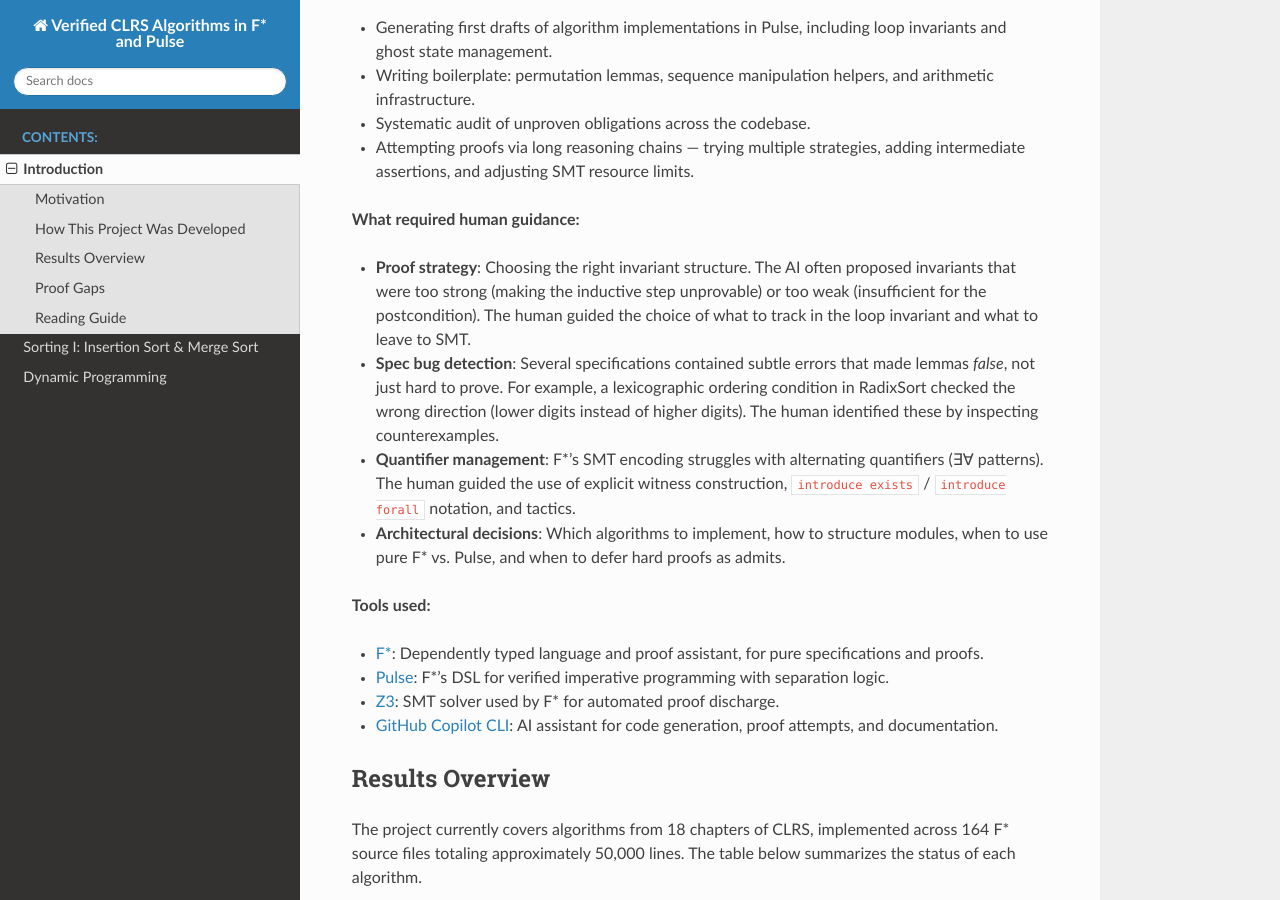
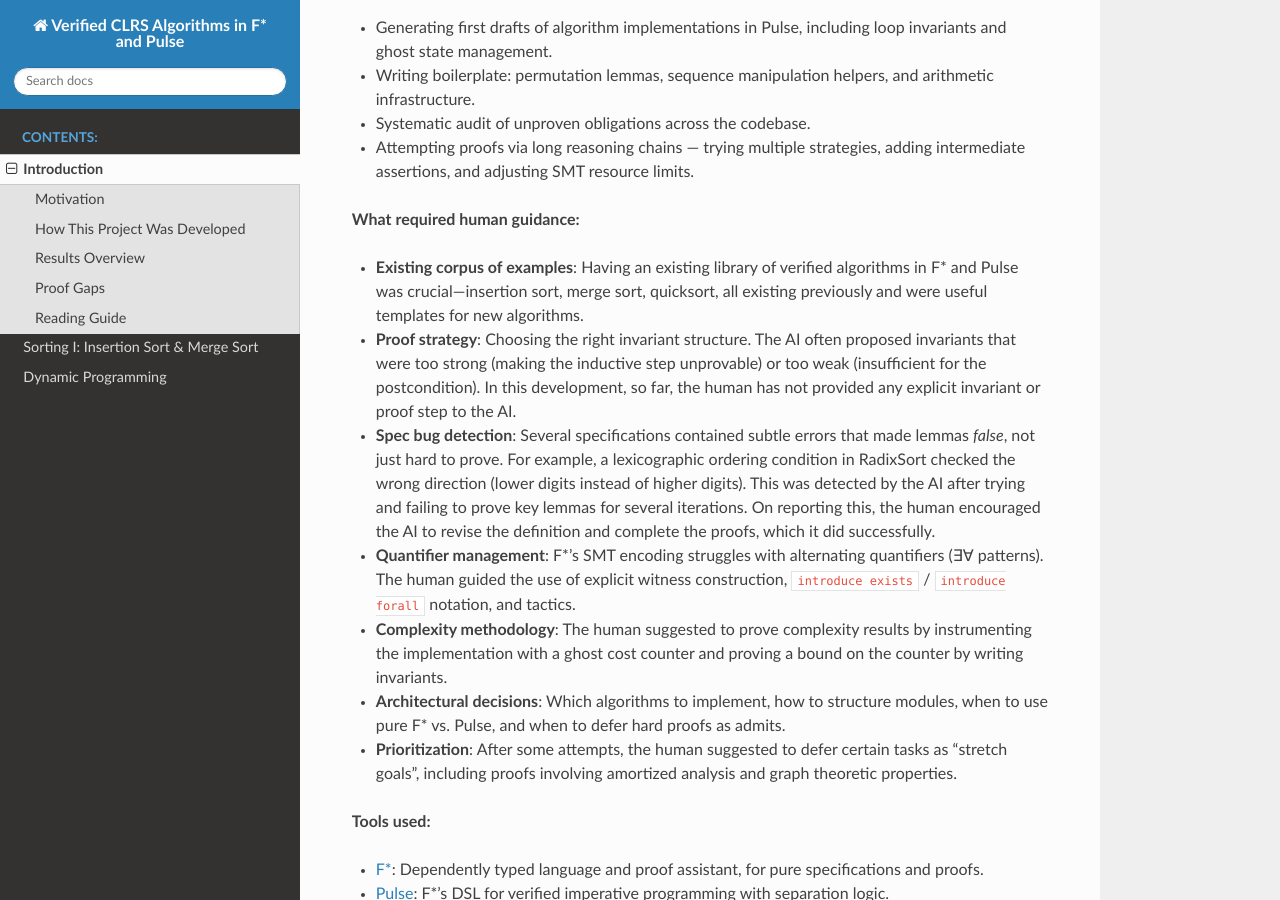
Before and after one commit to FStarLang/AlgoStar, a Sphinx documentation site: the page built from doc/intro.rst, in a window 1280 px wide and 900 px high, scrolled down 882 px. Built offline with Sphinx 7.4.7 and the Read the Docs theme 3.1.0, drawn with Linux system fonts in a browser that asks for light colours.

Commit message:
intro.rst: incorporate human edits + fix missing blank line
Human edits clarify AI vs human contributions:
- Existing verified algorithms served as templates
- Human did not provide explicit invariants or proof steps
- Spec bug detection was AI-driven (human encouraged fixing)
- Ghost counter methodology was human-suggested
- Prioritization of stretch goals was human-directed

Fixed RST warning: missing blank line before 'Tools used' section.

Co-authored-by: Copilot <223556219+Copilot@users.noreply.github.com>

```diff
--- a/doc/intro.rst
+++ b/doc/intro.rst
@@ -57,23 +57,36 @@ was iterative:
 
 **What required human guidance:**
 
+- **Existing corpus of examples**: Having an existing library of verified
+  algorithms in F* and Pulse was crucial---insertion sort, merge sort,
+  quicksort, all existing previously and were useful templates for new
+  algorithms.
+
 - **Proof strategy**: Choosing the right invariant structure. The AI
   often proposed invariants that were too strong (making the inductive
   step unprovable) or too weak (insufficient for the postcondition).
-  The human guided the choice of what to track in the loop invariant
-  and what to leave to SMT.
+  In this development, so far, the human has not provided any
+  explicit invariant or proof step to the AI.
 - **Spec bug detection**: Several specifications contained subtle
   errors that made lemmas *false*, not just hard to prove. For
   example, a lexicographic ordering condition in RadixSort checked
-  the wrong direction (lower digits instead of higher digits). The
-  human identified these by inspecting counterexamples.
+  the wrong direction (lower digits instead of higher digits). This
+  was detected by the AI after trying and failing to prove key lemmas
+  for several iterations. On reporting this, the human encouraged the
+  AI to revise the definition and complete the proofs, which it did successfully.
 - **Quantifier management**: F*'s SMT encoding struggles with
   alternating quantifiers (∃∀ patterns). The human guided the use of
   explicit witness construction, ``introduce exists`` / ``introduce
   forall`` notation, and tactics.
+- **Complexity methodology**: The human suggested to prove complexity
+  results by instrumenting the implementation with a ghost cost counter
+  and proving a bound on the counter by writing invariants.
 - **Architectural decisions**: Which algorithms to implement, how to
   structure modules, when to use pure F* vs. Pulse, and when to
   defer hard proofs as admits.
+- **Prioritization**: After some attempts, the human suggested to
+  defer certain tasks as "stretch goals", including proofs involving
+  amortized analysis and graph theoretic properties.
 
 **Tools used:**
 
```
